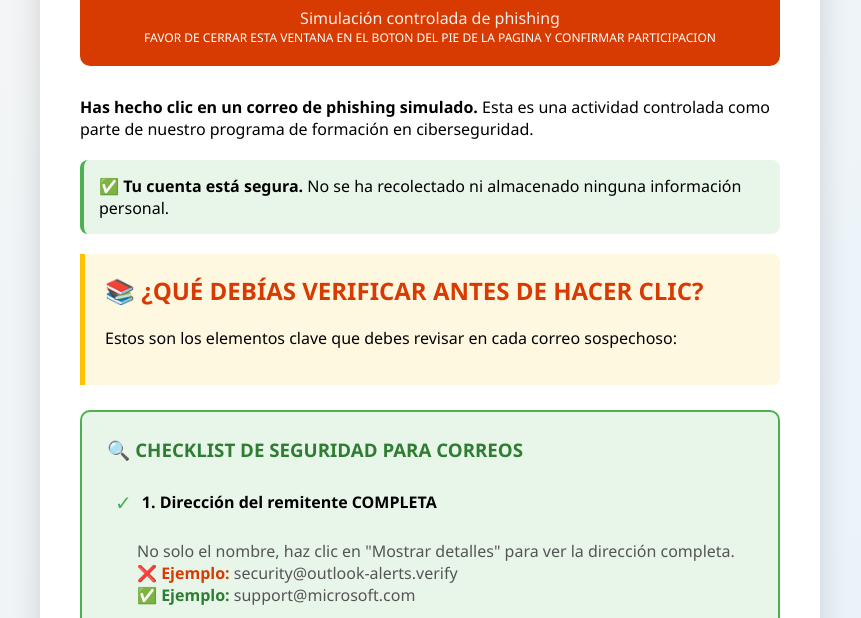
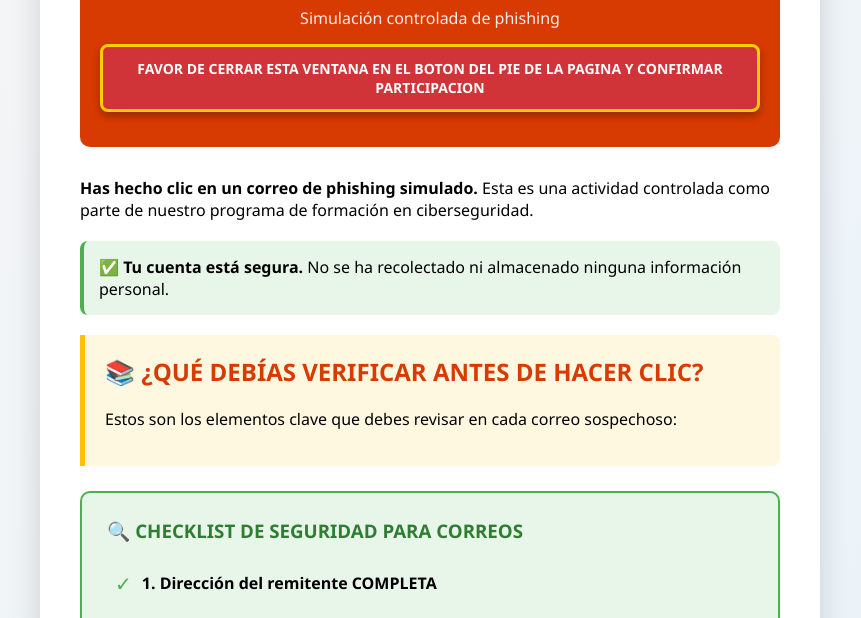
Before and after one commit to segurityupdate-afk/hyplasa-phishing-test, a plain HTML site: page concientizacion.html in a window 1280 px wide. Shown: the part 159-777 px from the top of the page, without its empty margins (210-1071 px from the left). Drawn offline with Linux system fonts and the light colour scheme.

Commit message:
concientizacion.html

```diff
--- a/concientizacion.html
+++ b/concientizacion.html
@@ -141,12 +141,25 @@
     </style>
 </head>
 <body>
-    <div class="container">
-        <div class="alert-header">
-            <h1 style="margin: 0; font-size: 28px;">⚠ EJERCICIO DE CONCIENCIACIÓN EN SEGURIDAD ⚠</h1>
-            <p style="margin: 10px 0 0 0; opacity: 0.9;">Simulación controlada de phishing</p>
-            <p style="margin: 0; font-size: 12px;">FAVOR DE CERRAR ESTA VENTANA EN EL BOTON DEL PIE DE LA PAGINA Y CONFIRMAR PARTICIPACION </p>
+  <div class="container">
+    <div class="alert-header">
+        <h1 style="margin: 0; font-size: 28px;">⚠ EJERCICIO DE CONCIENCIACIÓN EN SEGURIDAD ⚠</h1>
+        <p style="margin: 10px 0 0 0; opacity: 0.9;">Simulación controlada de phishing</p>
+        <div style="
+            margin: 15px 0;
+            padding: 12px;
+            background-color: #d13438;
+            border: 3px solid #ffcc00;
+            border-radius: 8px;
+            color: white;
+            font-weight: bold;
+            font-size: 14px;
+            text-align: center;
+            box-shadow: 0 4px 8px rgba(0,0,0,0.3);
+        ">
+            FAVOR DE CERRAR ESTA VENTANA EN EL BOTON DEL PIE DE LA PAGINA Y CONFIRMAR PARTICIPACION
         </div>
+    </div>
 
         <p><strong>Has hecho clic en un correo de phishing simulado.</strong> Esta es una actividad controlada como parte de nuestro programa de formación en ciberseguridad.</p>
 
```
